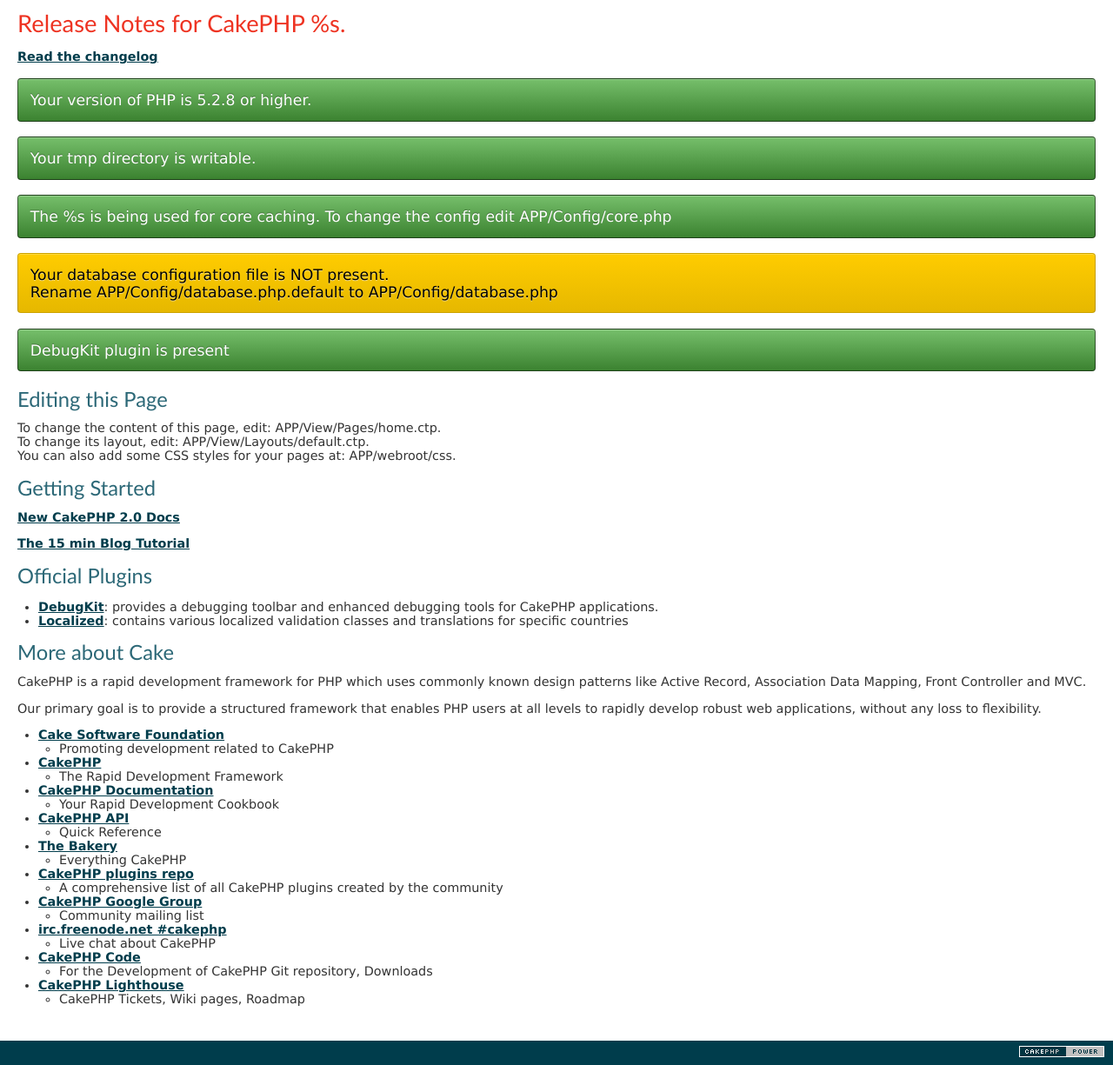
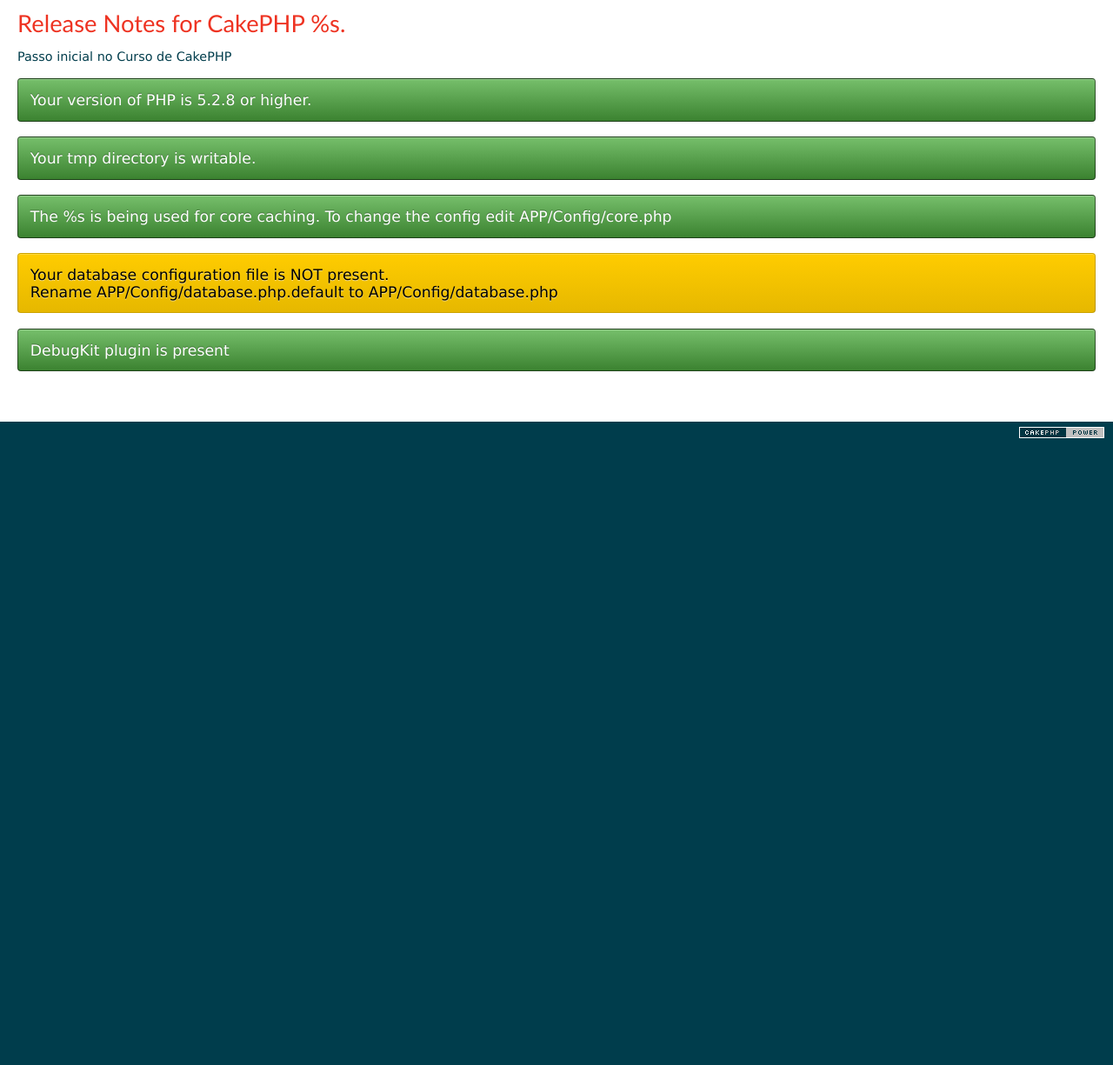
Before and after one commit to rafaelign/rafaelignacio.cursocakephp, a CakePHP app: template app/View/Pages/home.ctp in a window 1280 px wide. Shown: the part 47-1272 px from the top of the page at 87% size. After the commit the page ends 551 px from the top, so only its background shows below. Run offline with PHP 8.4 and a stand-in for CakePHP, Linux system fonts and the light colour scheme; the template is opened without the code that fills it, so the values that code supplies are empty; some libraries are stand-ins or nearby versions.

Commit message:
Editando home.ctp

```diff
--- a/app/View/Pages/home.ctp
+++ b/app/View/Pages/home.ctp
@@ -22,9 +22,7 @@ endif;
 App::uses('Debugger', 'Utility');
 ?>
 <h2><?php echo __d('cake_dev', 'Release Notes for CakePHP %s.', Configure::version()); ?></h2>
-<p>
-	<a href="http://cakephp.org/changelogs/<?php echo Configure::version(); ?>"><?php echo __d('cake_dev', 'Read the changelog'); ?> </a>
-</p>
+<h1>Passo inicial no Curso de CakePHP</h1>
 <?php
 if (Configure::read('debug') > 0):
 	Debugger::checkSecurityKeys();
@@ -150,77 +148,3 @@ if (isset($filePresent)):
 		endif;
 	?>
 </p>
-
-<h3><?php echo __d('cake_dev', 'Editing this Page'); ?></h3>
-<p>
-<?php
-echo __d('cake_dev', 'To change the content of this page, edit: APP/View/Pages/home.ctp.<br />
-To change its layout, edit: APP/View/Layouts/default.ctp.<br />
-You can also add some CSS styles for your pages at: APP/webroot/css.');
-?>
-</p>
-
-<h3><?php echo __d('cake_dev', 'Getting Started'); ?></h3>
-<p>
-	<?php
-		echo $this->Html->link(
-			sprintf('<strong>%s</strong> %s', __d('cake_dev', 'New'), __d('cake_dev', 'CakePHP 2.0 Docs')),
-			'http://book.cakephp.org/2.0/en/',
-			array('target' => '_blank', 'escape' => false)
-		);
-	?>
-</p>
-<p>
-	<?php
-		echo $this->Html->link(
-			__d('cake_dev', 'The 15 min Blog Tutorial'),
-			'http://book.cakephp.org/2.0/en/tutorials-and-examples/blog/blog.html',
-			array('target' => '_blank', 'escape' => false)
-		);
-	?>
-</p>
-
-<h3><?php echo __d('cake_dev', 'Official Plugins'); ?></h3>
-<p>
-<ul>
-	<li>
-		<?php echo $this->Html->link('DebugKit', 'https://github.com/cakephp/debug_kit') ?>:
-		<?php echo __d('cake_dev', 'provides a debugging toolbar and enhanced debugging tools for CakePHP applications.'); ?>
-	</li>
-	<li>
-		<?php echo $this->Html->link('Localized', 'https://github.com/cakephp/localized') ?>:
-		<?php echo __d('cake_dev', 'contains various localized validation classes and translations for specific countries'); ?>
-	</li>
-</ul>
-</p>
-
-<h3><?php echo __d('cake_dev', 'More about Cake'); ?></h3>
-<p>
-<?php echo __d('cake_dev', 'CakePHP is a rapid development framework for PHP which uses commonly known design patterns like Active Record, Association Data Mapping, Front Controller and MVC.'); ?>
-</p>
-<p>
-<?php echo __d('cake_dev', 'Our primary goal is to provide a structured framework that enables PHP users at all levels to rapidly develop robust web applications, without any loss to flexibility.'); ?>
-</p>
-
-<ul>
-	<li><a href="http://cakefoundation.org/"><?php echo __d('cake_dev', 'Cake Software Foundation'); ?> </a>
-	<ul><li><?php echo __d('cake_dev', 'Promoting development related to CakePHP'); ?></li></ul></li>
-	<li><a href="http://www.cakephp.org"><?php echo __d('cake_dev', 'CakePHP'); ?> </a>
-	<ul><li><?php echo __d('cake_dev', 'The Rapid Development Framework'); ?></li></ul></li>
-	<li><a href="http://book.cakephp.org"><?php echo __d('cake_dev', 'CakePHP Documentation'); ?> </a>
-	<ul><li><?php echo __d('cake_dev', 'Your Rapid Development Cookbook'); ?></li></ul></li>
-	<li><a href="http://api20.cakephp.org"><?php echo __d('cake_dev', 'CakePHP API'); ?> </a>
-	<ul><li><?php echo __d('cake_dev', 'Quick Reference'); ?></li></ul></li>
-	<li><a href="http://bakery.cakephp.org"><?php echo __d('cake_dev', 'The Bakery'); ?> </a>
-	<ul><li><?php echo __d('cake_dev', 'Everything CakePHP'); ?></li></ul></li>
-	<li><a href="http://plugins.cakephp.org"><?php echo __d('cake_dev', 'CakePHP plugins repo'); ?> </a>
-	<ul><li><?php echo __d('cake_dev', 'A comprehensive list of all CakePHP plugins created by the community'); ?></li></ul></li>
-	<li><a href="http://groups.google.com/group/cake-php"><?php echo __d('cake_dev', 'CakePHP Google Group'); ?> </a>
-	<ul><li><?php echo __d('cake_dev', 'Community mailing list'); ?></li></ul></li>
-	<li><a href="irc://irc.freenode.net/cakephp">irc.freenode.net #cakephp</a>
-	<ul><li><?php echo __d('cake_dev', 'Live chat about CakePHP'); ?></li></ul></li>
-	<li><a href="http://github.com/cakephp/"><?php echo __d('cake_dev', 'CakePHP Code'); ?> </a>
-	<ul><li><?php echo __d('cake_dev', 'For the Development of CakePHP Git repository, Downloads'); ?></li></ul></li>
-	<li><a href="http://cakephp.lighthouseapp.com/"><?php echo __d('cake_dev', 'CakePHP Lighthouse'); ?> </a>
-	<ul><li><?php echo __d('cake_dev', 'CakePHP Tickets, Wiki pages, Roadmap'); ?></li></ul></li>
-</ul>
```
Also changed, not shown: 3 other files.
